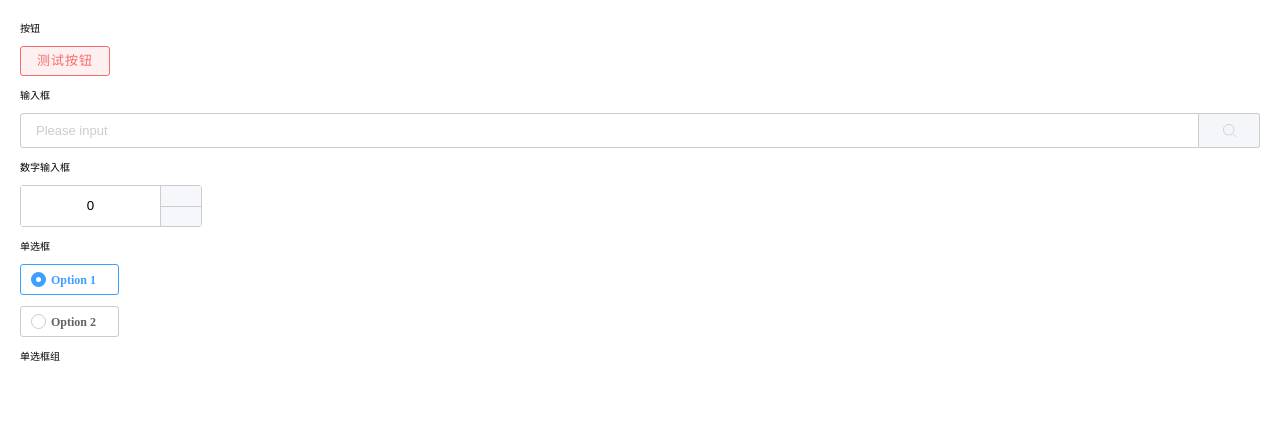
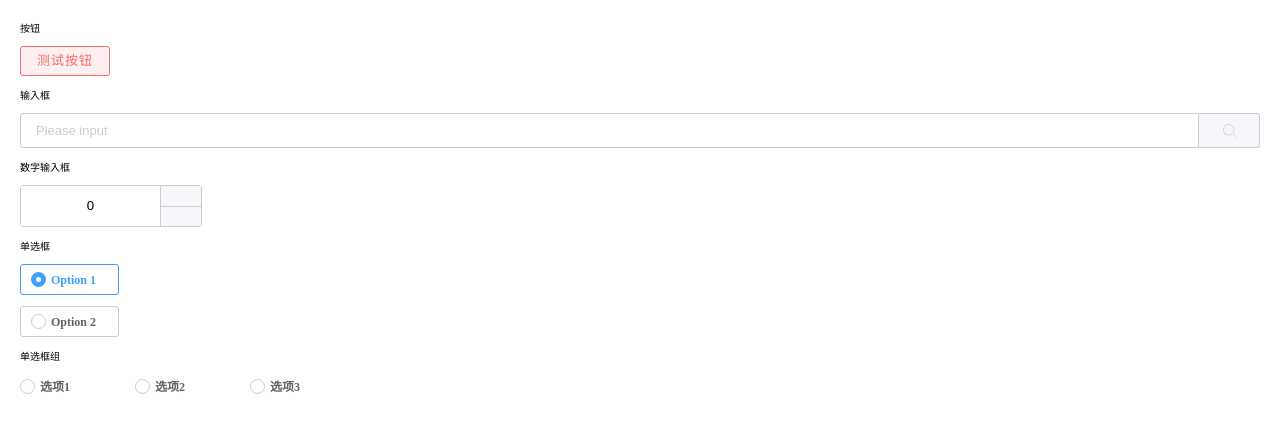
Before and after one commit to shengbenqiang/SComponent, a Vue app: page / in a window 1280 px wide. Shown: the top 432 px of the page. Built offline with nearby package versions, Linux system fonts and the light colour scheme; some icons are missing.

Commit message:
0.0.5.2 radioGroup 数据传输核心功能完成，数据处理方法确定

```diff
--- a/src/App.vue
+++ b/src/App.vue
@@ -54,7 +54,11 @@
   <br>
   <div>单选框组</div>
   <br>
-  <SRadioGroup />
+  <SRadioGroup v-model="radioGroup1">
+    <s-radio size="small" label="1">选项1</s-radio>
+    <s-radio size="small" label="2">选项2</s-radio>
+    <s-radio size="small" label="3">选项3</s-radio>
+  </SRadioGroup>
 </template>
 
 <script>
@@ -102,7 +106,8 @@ export default {
       myInputNum: 0,
       maxNumber: 10,
       minNumber: 0,
-      radio1: '1'
+      radio1: '1',
+      radioGroup1: '1'
     }
   },
   methods: {
--- a/src/components/SRadio/SRadio.vue
+++ b/src/components/SRadio/SRadio.vue
@@ -47,7 +47,7 @@
 </template>
 
 <script>
-import { computed, defineComponent, ref } from 'vue'
+import { computed, defineComponent, ref, inject, nextTick } from 'vue'
 
 export default defineComponent({
   name: 'SRadio',
@@ -80,6 +80,15 @@ export default defineComponent({
   setup (props, { emit }) {
     const refRadio = ref()
     const radioBorder = ref(false)
+    const radioGroupValue = inject('groupValue', undefined)
+    console.log(radioGroupValue)
+    nextTick(() => {
+      if (radioGroupValue !== undefined) {
+        console.log(radioGroupValue.name)
+      }
+    })
+    // const sGroup = computed(() => radioGroupValue)
+    // console.log(sGroup)
     const radioSize = computed(() => {
       return 's-radio-' + props.size + '-size'
     })
@@ -106,7 +115,6 @@ export default defineComponent({
       emit('change', modelValues.value)
     }
     function handleRadioEnter () {
-      console.log('能触发')
       radioBorder.value = true
     }
     function handleRadioLeave () {
--- a/src/components/SRadioGroup/SRadioGroup.vue
+++ b/src/components/SRadioGroup/SRadioGroup.vue
@@ -9,7 +9,7 @@
 </template>
 
 <script>
-import { defineComponent } from 'vue'
+import { defineComponent, provide, reactive, toRefs } from 'vue'
 
 export default defineComponent({
   name: 'SRadioGroup',
@@ -18,6 +18,13 @@ export default defineComponent({
       type: [String, Number, Boolean],
       default: ''
     }
+  },
+  setup (props) {
+    provide('groupValue', reactive({
+      ...toRefs(props),
+      name: 'SRadioGroup'
+    }))
+    return {}
   }
 })
 </script>
```
